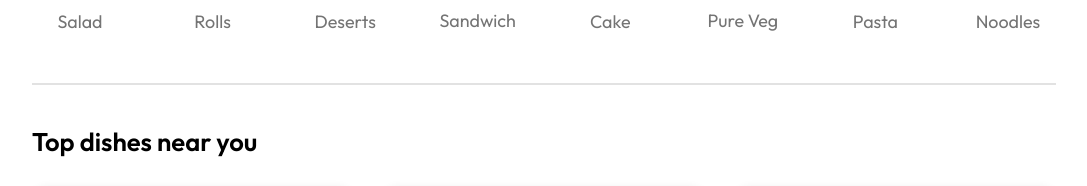
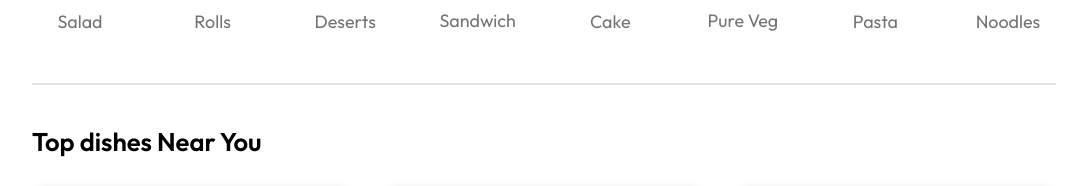
Before and after one commit to Boniadgithub/Food-delivery-web, a React (Vite) app: page / in a window 1280 px wide. Shown: the part 840-1026 px from the top of the page, without its empty margins (96-1183 px from the left). Built offline with nearby package versions, Linux system fonts and the light colour scheme.

Commit message:
update on filtering

```diff
--- a/src/components/FoodDisplay/FoodDisplay.jsx
+++ b/src/components/FoodDisplay/FoodDisplay.jsx
@@ -8,7 +8,7 @@ const FoodDisplay = ({category}) => {
     const {food_list}=useContext(StoreContext)
   return (
     <div className='food-display' id='food-display'>
-        <h2>Top dishes near you </h2>
+        <h2>Top dishes {category !== 'All' ? `- ${category}` : 'Near You'}</h2>
       <div className="food-display-list">
         {food_list.map ((item,index)=>{
             if(category==="All" || category===item.category){
```
